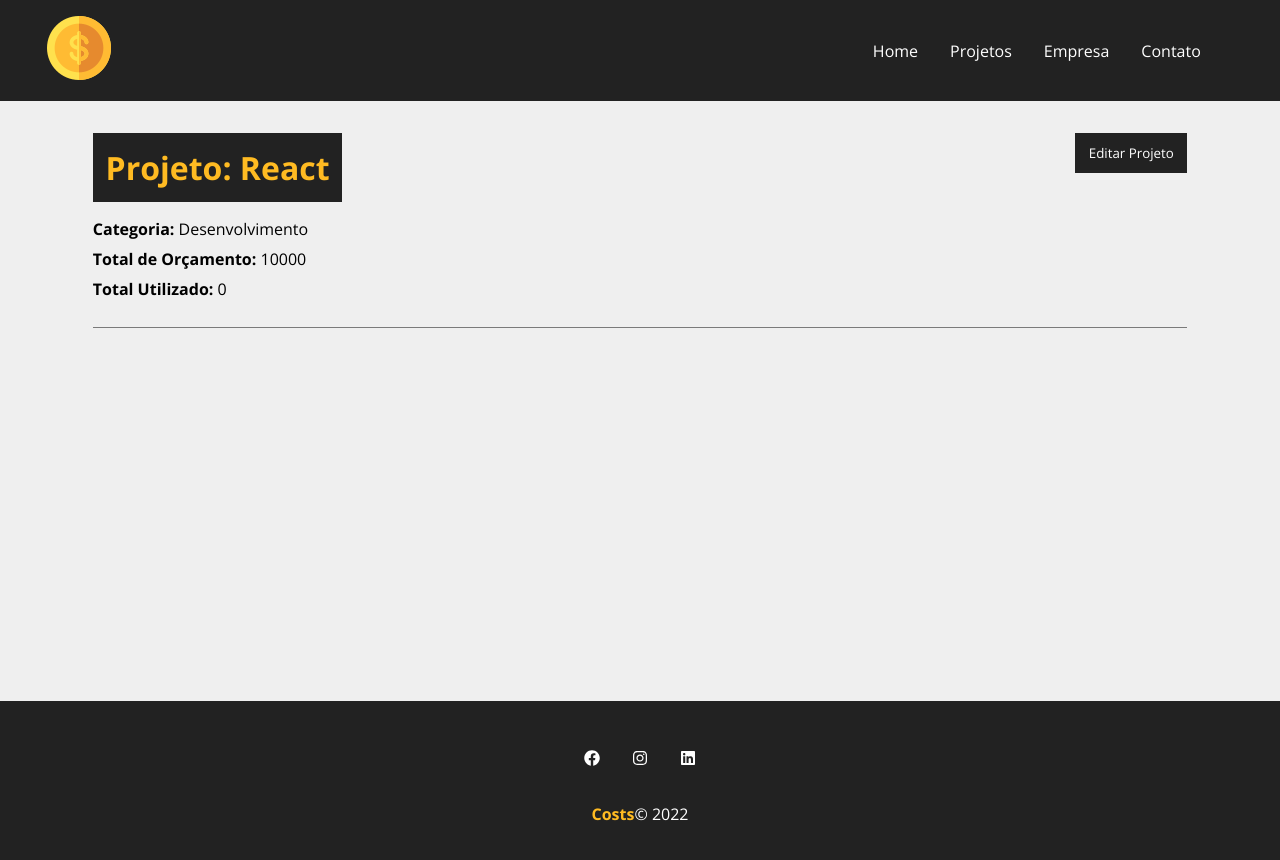
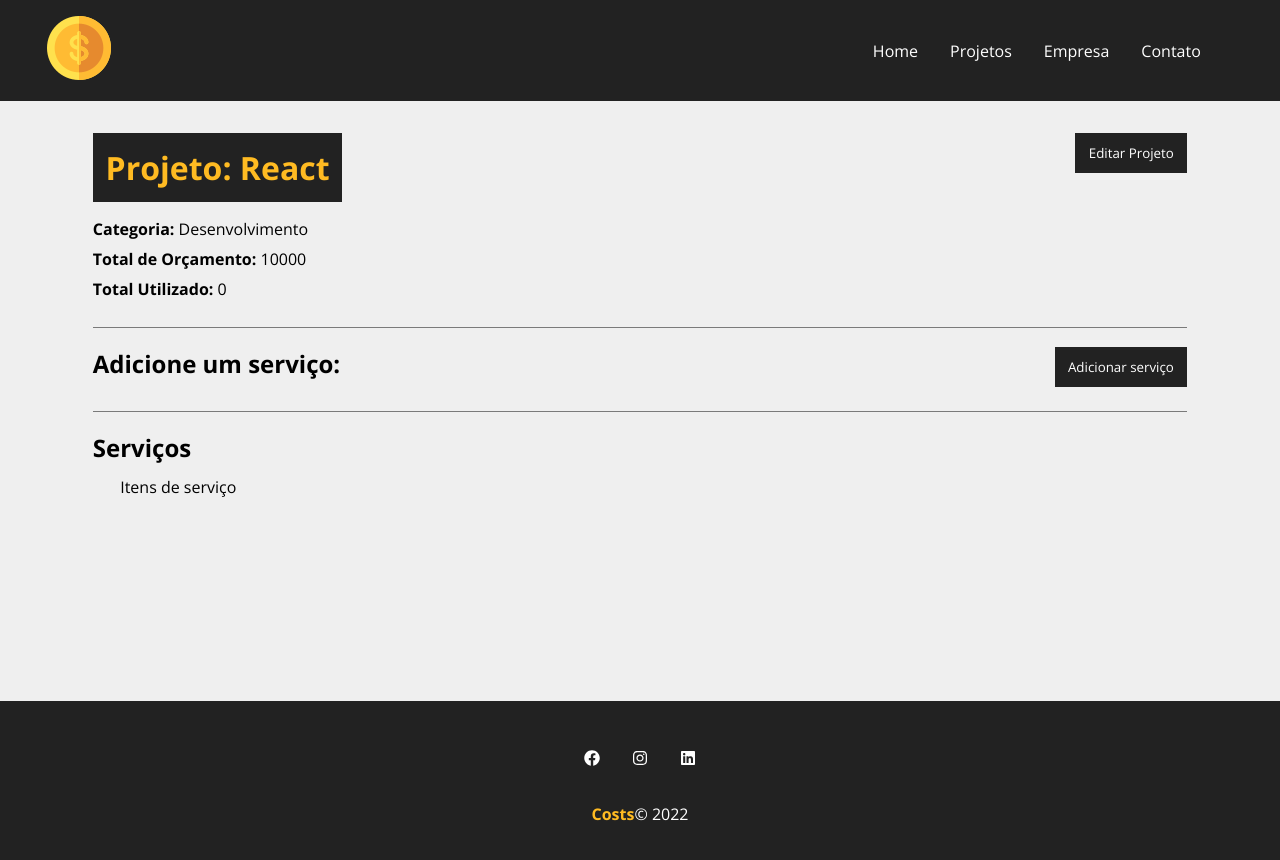
Before and after one commit to FeBassetto/Costs, a React (Create React App) app: page /project/1 in a window 1280 px wide. Shown: the top 860 px of the page. Built offline with nearby package versions, Linux system fonts and the light colour scheme; data requests are answered from the project's data file; the HTML template or start-up script is replaced by a standard one; a web font is replaced by a local one.

Commit message:
Start services

```diff
--- a/src/components/pages/EditProject/editproject.js
+++ b/src/components/pages/EditProject/editproject.js
@@ -15,8 +15,10 @@
 
     const [project, setProject] = useState([])
     const [showProjectForm, setShowProjectForm] = useState(false)
+    const [showServiceForm, setShowServiceForm] = useState(false)
     const [message,setMessage] = useState()
     const [type,setType] = useState()
+
 
     useEffect(() => {
 
@@ -38,6 +40,9 @@
     }, [id])
 
     function editPost(project){
+
+        setMessage('')
+
         if(project.budget < project.cost){
             setMessage('O orçamento não pode ser menor que o custo do projeto!')
             setType('error')
@@ -64,6 +69,10 @@
 
     function toggleProjectForm(){
         setShowProjectForm(!showProjectForm)
+    }
+
+    function toggleServiceForm(){
+        setShowServiceForm(!showServiceForm)
     }
 
     return (
@@ -95,6 +104,19 @@
                                 </div>
                             )}
                         </div>
+                        <div className={styles.service_form_container}>
+                                <h2>Adicione um serviço:</h2>
+                                <button onClick={toggleServiceForm} className={styles.btn} >
+                                    {!showServiceForm ? 'Adicionar serviço': 'Fechar'}
+                                </button>
+                                <div className={styles.project_info}>
+                                    {showServiceForm && <div>Formulário do serviço</div>}
+                                </div>
+                        </div>
+                        <h2>Serviços</h2>
+                        <Container customClass="start">
+                            <p>Itens de serviço</p>
+                        </Container>
                     </Container>
                 </div>
             ): (
```
